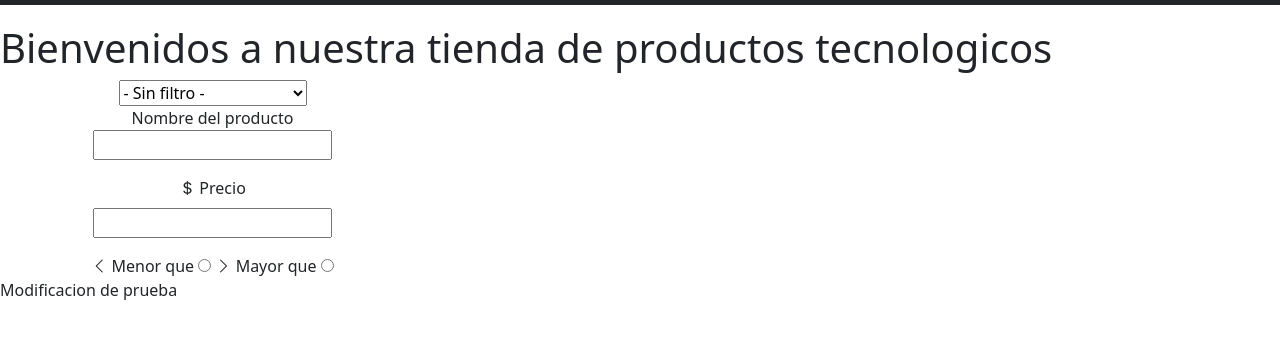
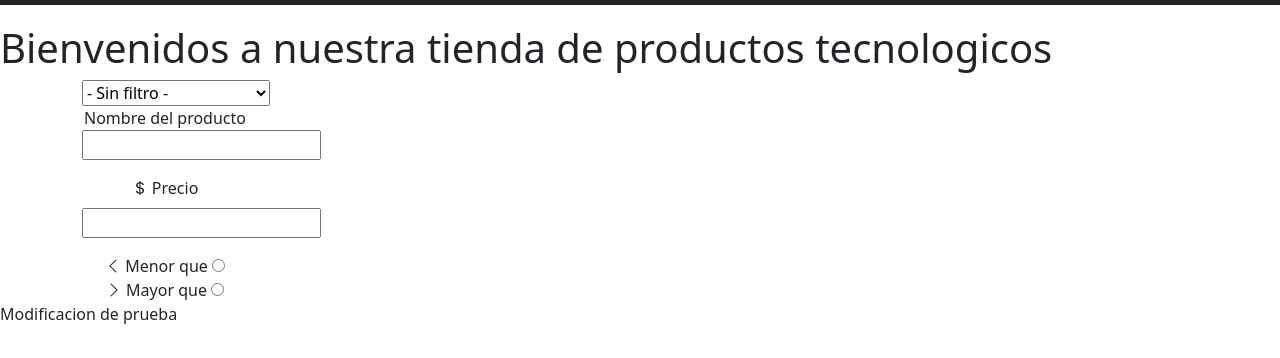
Before and after one commit to Gabriel8321/tercera-prueba, a plain HTML site: page Frontend/index.html in a window 1280 px wide. Shown: the part 86-444 px from the top of the page. Drawn offline with nearby package versions, Linux system fonts and the light colour scheme.

Commit message:
arreglo en el radio

```diff
--- a/Frontend/index.html
+++ b/Frontend/index.html
@@ -59,7 +59,7 @@
     <aside>
         <div class="container text-center">
             <div class="row">
-                <div class="col-sm-3">
+                <div class="col-sm-2">
                     <section id="Sidebar">
                         <select name="clasificacion_producto" id="tipo">
                             <option value="-1">- Sin filtro -</option>
@@ -90,10 +90,10 @@
 
                         <form id="signo">
                             <label for="superior"><i class="bi bi-chevron-left"></i> Menor que</label>
-                            <input type="radio" value="menor" id="superior">
+                            <input type="radio" name="prueba" value="menor" id="superior">
 
                             <label for="inferior"><i class="bi bi-chevron-right"></i> Mayor que</label>
-                            <input type="radio" value="mayor" id="inferior">
+                            <input type="radio" name="prueba" value="mayor" id="inferior">
                         </form>
                         <!-- ???? No estoy seguro de si esta correcta la formula en el script junto a la informacion que se otorga en el index, puede que se deba revisar -->
                         <!-- Formulario que permite indicar si el precio debe superar al indicado o ser menor -->
```
